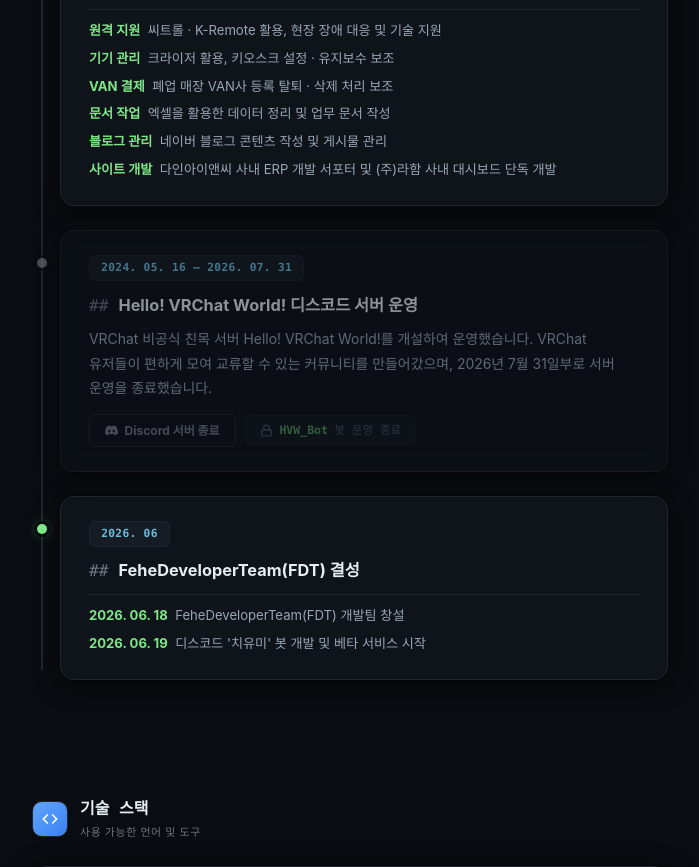
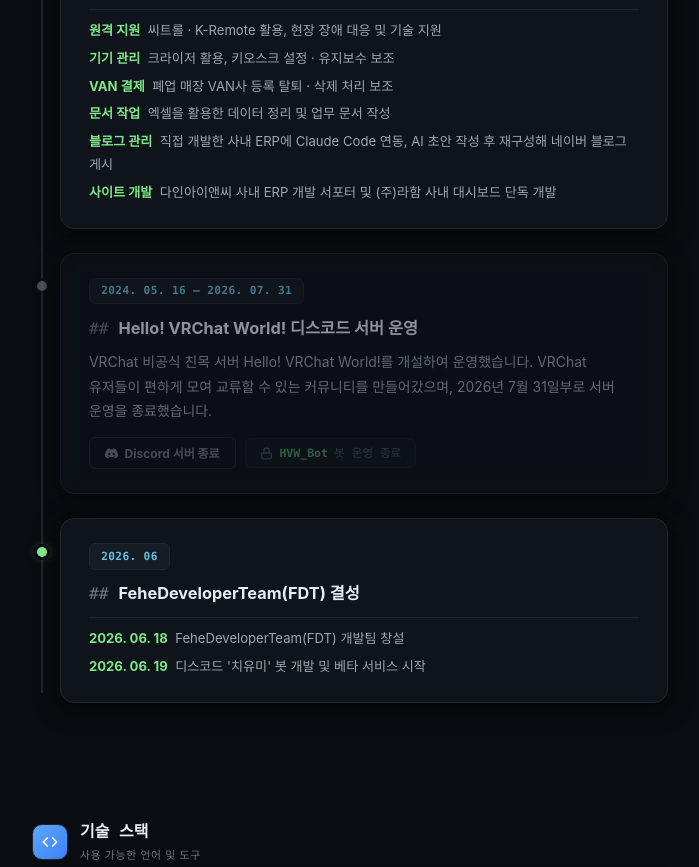
Before and after one commit to FeheDeveloperTeam/fdt-homepage, a React (Vite) app: page /member/fehe in a window 1280 px wide. Shown: the part 2280-3147 px from the top of the page, without its empty margins (290-989 px from the left). Built offline with nearby package versions, Linux system fonts and the light colour scheme; no server answers; the database is empty.

Commit message:
블로그 관리 항목에 사내 ERP + Claude Code 연동 워크플로 반영

```diff
--- a/src/member/fehe/pages/HomePage/HomePage.jsx
+++ b/src/member/fehe/pages/HomePage/HomePage.jsx
@@ -84,7 +84,7 @@ const TIMELINE = [
       { label: '기기 관리', desc: '크라이저 활용, 키오스크 설정 · 유지보수 보조' },
       { label: 'VAN 결제', desc: '폐업 매장 VAN사 등록 탈퇴 · 삭제 처리 보조' },
       { label: '문서 작업', desc: '엑셀을 활용한 데이터 정리 및 업무 문서 작성' },
-      { label: '블로그 관리', desc: '네이버 블로그 콘텐츠 작성 및 게시물 관리' },
+      { label: '블로그 관리', desc: '직접 개발한 사내 ERP에 Claude Code 연동, AI 초안 작성 후 재구성해 네이버 블로그 게시' },
       { label: '사이트 개발', desc: '다인아이앤씨 사내 ERP 개발 서포터 및 (주)라함 사내 대시보드 단독 개발' },
     ],
   },
```
